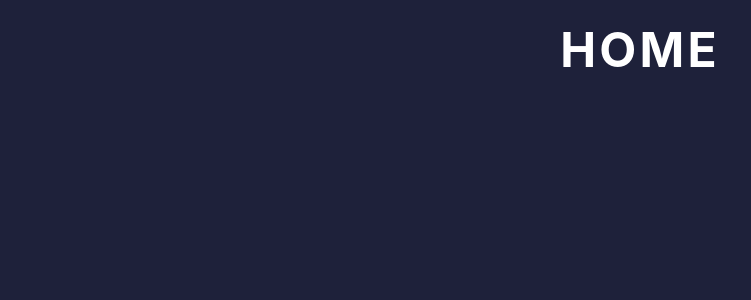
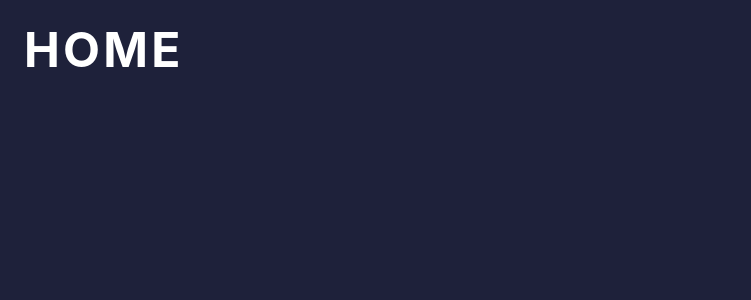
Before and after one commit to Lillviking/arbetsprov, a React (Create React App) app: page / in a window 1280 px wide. Shown: the top 300 px of the page, without its empty margins (0-751 px from the left). Built offline with nearby package versions, Linux system fonts and the light colour scheme.

Commit message:
removing unnecessary root styling

```diff
--- a/src/styles/globalStyles.ts
+++ b/src/styles/globalStyles.ts
@@ -1,7 +1,7 @@
+/* globalStyles.js */
 import { createGlobalStyle } from "styled-components";
 
 const GlobalStyles = createGlobalStyle`
-
     * {
         box-sizing: border-box;
         padding: 0;
@@ -14,12 +14,9 @@ const GlobalStyles = createGlobalStyle`
         font-weight: 400;
         font-size: 62.5%;
         height: 100vh;
+        width: 100vw;
         color: white;
         background-color: #1e213a;
-    }
-    #root {
-        display: flex;
-        justify-content: center;
     }
     h1 {
         margin: 1.5rem;
```
